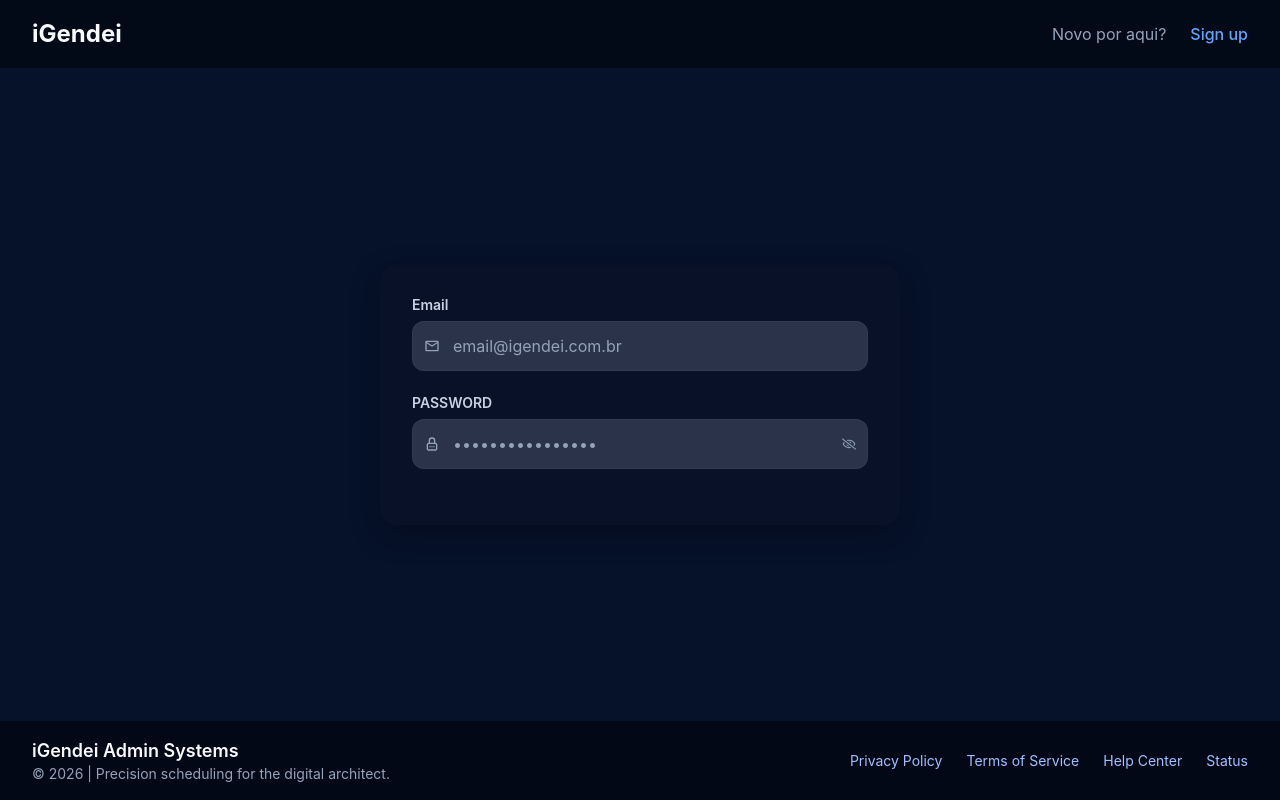
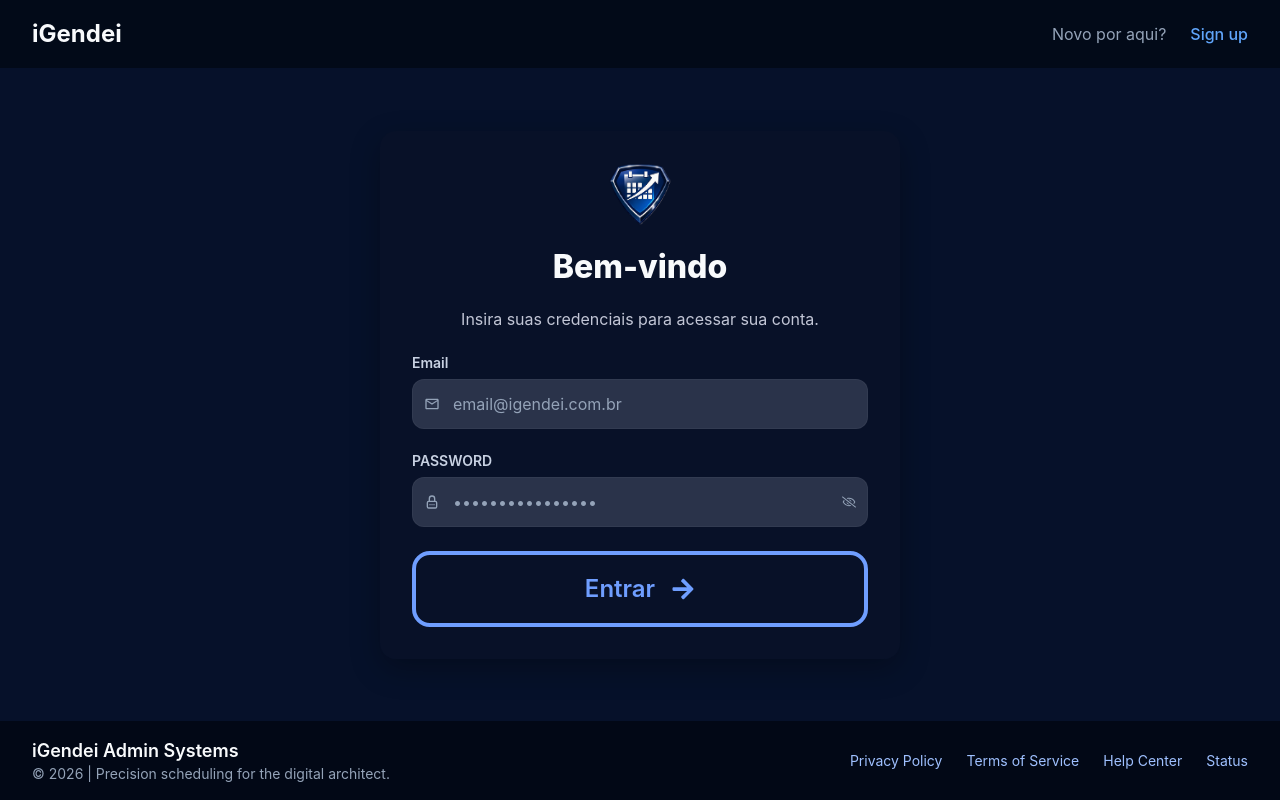
Before and after one commit to EnioSt/iGendei, a React (Vite) app: page / in a window 1280 px wide. Built offline with nearby package versions, Linux system fonts and the light colour scheme.

Commit message:
finalizando o botão do login

```diff
--- /dev/null
+++ b/src/components/forms/titleForm/index.jsx
@@ -0,0 +1,14 @@
+const TitleForm = ({ title, description }) => {
+  return (
+    <>
+      <h2 className="form-title font-(--weight-extrabold) text-(--foreground)">
+        {title}
+      </h2>
+      <p className="header-text-base text-(--foreground-label) font-(--weight-regular) ">
+        {description}
+      </p>
+    </>
+  );
+};
+
+export default TitleForm;
--- /dev/null
+++ b/src/components/ui/button/button.css
@@ -0,0 +1,20 @@
+.button {
+  display: flex;
+  width: 100%;
+  justify-content: center;
+  align-items: center;
+  gap: 16px;
+  border: 4px solid var(--brand-primary);
+  border-radius: 18px;
+  padding: 16px;
+  color: var(--brand-primary);
+  font-size: var(--text-xl);
+  font-weight: 600;
+  cursor: pointer;
+  background-color: transparent;
+}
+
+.button:hover {
+  background-color: var(--brand-primary);
+  color: var(--background-card);
+}
--- a/src/components/ui/button/index.jsx
+++ b/src/components/ui/button/index.jsx
@@ -1,5 +1,13 @@
-const Button = ({ children }) => {
-  return <button>{children}</button>;
+import { FaArrowRight } from "react-icons/fa";
+import "./button.css";
+
+const Button = ({ children, ...props }) => {
+  return (
+    <button className="button" {...props}>
+      {children}
+      <FaArrowRight />
+    </button>
+  );
 };
 
 export default Button;
--- a/src/index.css
+++ b/src/index.css
@@ -32,6 +32,10 @@
   font-size: var(--text-xl);
 }
 
+.form-title {
+  font-size: var(--text-2xl);
+}
+
 .label-text {
   font-size: var(--text-xs);
 }
@@ -42,6 +46,55 @@
 
 .header-text-base {
   font-size: var(--text-base);
+}
+
+/* =========================
+   BUTTON GRADIENT STYLES
+========================= */
+.button-gradient {
+  position: relative;
+  display: flex;
+  align-items: center;
+  justify-content: center;
+  gap: 0.5rem;
+  width: 100%;
+  padding: 1rem;
+  font-size: 1.125rem;
+  font-weight: 700;
+  background: transparent;
+  border: 2px solid;
+  border-image: var(--gradient-button) 1;
+  border-radius: 18px;
+  cursor: pointer;
+  transition: all 0.3s ease-in-out;
+}
+
+.button-gradient-text {
+  background: var(--gradient-button);
+  background-clip: text;
+  -webkit-background-clip: text;
+  color: transparent;
+  font-weight: 700;
+  transition: color 0.3s ease-in-out;
+}
+
+.button-gradient:hover {
+  background: var(--gradient-button);
+  border-color: var(--gradient-button);
+}
+
+.button-gradient:hover .button-gradient-text {
+  background: none;
+  color: var(--background-card);
+}
+
+.button-gradient svg {
+  color: currentColor;
+  transition: color 0.3s ease-in-out;
+}
+
+.button-gradient:hover svg {
+  color: var(--background-card);
 }
 
 :root {
--- a/src/pages/login/index.jsx
+++ b/src/pages/login/index.jsx
@@ -4,6 +4,9 @@ import Input from "../../components/forms/input";
 import { MdOutlineEmail } from "react-icons/md";
 import { TbLockPassword } from "react-icons/tb";
 import { FaRegEyeSlash } from "react-icons/fa";
+import TitleForm from "../../components/forms/titleForm";
+import Logo from "../../assets/igendei_icon.PNG";
+import Button from "../../components/ui/button";
 
 const Login = () => {
   const [email, setEmail] = useState("");
@@ -11,6 +14,13 @@ const Login = () => {
 
   return (
     <FormLogin>
+      <div className="flex flex-col gap-4 items-center mb-6">
+        <img className="w-16 h-16" src={Logo} alt="logo da empresa" />
+        <TitleForm
+          title="Bem-vindo"
+          description="Insira suas credenciais para acessar sua conta."
+        />
+      </div>
       <Input
         label="Email"
         type="email"
@@ -44,6 +54,8 @@ const Login = () => {
           <FaRegEyeSlash />
         </button>
       </Input>
+
+      <Button>Entrar</Button>
     </FormLogin>
   );
 };
```
